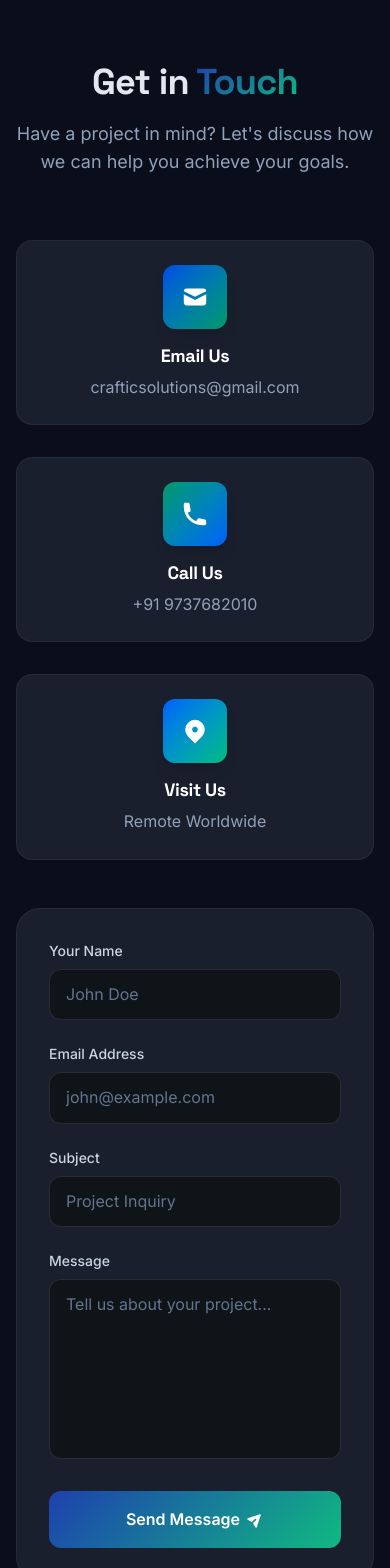
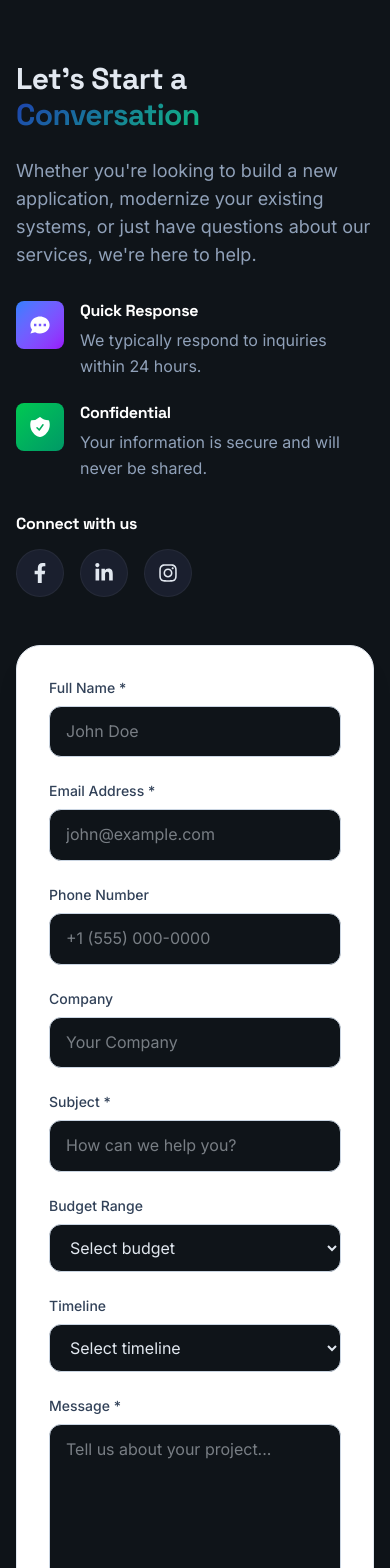
Before and after one commit to yashyamatech/craftic-web, a Next.js app: page / in a window 390 px wide. Shown: the part 4760-6328 px from the top of the page. Built offline with nearby package versions, Linux system fonts and the light colour scheme.

Commit message:
- create common API file to contact

```diff
--- a/components/ContactSection.tsx
+++ b/components/ContactSection.tsx
@@ -2,26 +2,51 @@
 
 import { motion } from 'framer-motion';
 import { useState } from 'react';
-import { HiMail, HiPhone, HiLocationMarker, HiPaperAirplane } from 'react-icons/hi';
+import { HiMail, HiPhone, HiLocationMarker, HiPaperAirplane,HiChat } from 'react-icons/hi';
+import {
+  FaFacebookF,
+  FaLinkedinIn,
+  FaInstagram,
+} from 'react-icons/fa';
+import { HiShieldCheck } from 'react-icons/hi2';
 
+import { sendContact } from '../src/lib/contact';
 const ContactSection = () => {
   const [formData, setFormData] = useState({
     name: '',
     email: '',
+    phone: '',
+    company: '',
     subject: '',
     message: '',
+    budget: '',
+    timeline: '',
   });
 
-  const handleSubmit = (e: React.FormEvent) => {
+  const handleSubmit =async (e: React.FormEvent) => {
     e.preventDefault();
     // Handle form submission
     console.log('Form submitted:', formData);
+    try {
+      await sendContact(formData);
       alert('Thank you for your message! We will get back to you soon.');
-    setFormData({ name: '', email: '', subject: '', message: '' });
+    } catch {
+      alert("Failed to send message");
+    }
+    setFormData({
+      name: '',
+      email: '',
+      phone: '',
+      company: '',
+      subject: '',
+      message: '',
+      budget: '',
+      timeline: '',
+    });
   };
 
    const handleChange = (
-    e: React.ChangeEvent<HTMLInputElement | HTMLTextAreaElement>
+    e: React.ChangeEvent<HTMLInputElement | HTMLTextAreaElement | HTMLSelectElement>
   ) => {
     setFormData({
       ...formData,
@@ -53,71 +78,106 @@ const ContactSection = () => {
     },
   ];
 
+
+
+    const socialLinks = [
+      { icon: FaFacebookF, href: 'https://www.facebook.com/people/Craftic-Solutions/61581248604804/', label: 'Facebook', color: 'hover:bg-blue-600' },
+      { icon: FaLinkedinIn, href: 'https://linkedin.com/in/craftic-solutions', label: 'LinkedIn', color: 'hover:bg-blue-700' },
+      { icon: FaInstagram, href: 'https://www.instagram.com/crafticsolutions/', label: 'Instagram', color: 'hover:bg-pink-600' },
+    ];
+
   return (
-    <section className="py-20 bg-[#0a0e1a]">
+    <section className="py-20 bg-[#0f1419]">
             <div className="max-w-7xl mx-auto px-4 sm:px-6 lg:px-8">
+              <div className="grid grid-cols-1 lg:grid-cols-2 gap-12">
+                {/* Left Column - Info */}
                 <motion.div
-          initial={{ opacity: 0, y: 20 }}
-          whileInView={{ opacity: 1, y: 0 }}
+                  initial={{ opacity: 0, x: -20 }}
+                  whileInView={{ opacity: 1, x: 0 }}
                   viewport={{ once: true }}
                   transition={{ duration: 0.6 }}
-          className="text-center mb-16"
                 >
-          <h2 className="text-4xl md:text-5xl font-bold mb-4">
-            Get in <span className="gradient-text">Touch</span>
+                  <h2 className="text-3xl md:text-4xl font-bold mb-6">
+                    Let&apos;s Start a <span className="gradient-text">Conversation</span>
                   </h2>
-          <p className="text-lg text-slate-400 max-w-2xl mx-auto">
-            Have a project in mind? Let&apos;s discuss how we can help you
-            achieve your goals.
+                  <p className="text-lg text-slate-400 mb-8">
+                    Whether you&apos;re looking to build a new application, modernize
+                    your existing systems, or just have questions about our
+                    services, we&apos;re here to help.
                   </p>
-        </motion.div>
 
-        <div className="grid grid-cols-1 lg:grid-cols-3 gap-8 mb-12">
-          {contactInfo.map((info, index) => (
+                  <div className="space-y-6 mb-8">
+                    <div className="flex items-start gap-4">
+                      <div className="w-12 h-12 bg-gradient-to-br from-blue-500 to-purple-600 rounded-lg flex items-center justify-center flex-shrink-0">
+                        <HiChat className="text-white" size={24} />
+                      </div>
+                      <div>
+                        <h3 className="font-semibold text-white mb-2">
+                          Quick Response
+                        </h3>
+                        <p className="text-slate-400">
+                          We typically respond to inquiries within 24 hours.
+                        </p>
+                      </div>
+                    </div>
+
+                    <div className="flex items-start gap-4">
+                      <div className="w-12 h-12 bg-gradient-to-br from-green-500 to-emerald-600 rounded-lg flex items-center justify-center flex-shrink-0">
+                        <HiShieldCheck className="text-white" size={24} />
+                      </div>
+                      <div>
+                        <h3 className="font-semibold text-white mb-2">
+                          Confidential
+                        </h3>
+                        <p className="text-slate-400">
+                          Your information is secure and will never be shared.
+                        </p>
+                      </div>
+                    </div>
+                  </div>
+
+                  {/* Social Links */}
+                  <div>
+                    <h3 className="font-semibold text-white mb-4">
+                      Connect with us
+                    </h3>
+                    <div className="flex gap-4">
+                      {socialLinks.map((social, index) => (
                         <motion.a
                           key={index}
-              href={info.link}
-              initial={{ opacity: 0, y: 20 }}
-              whileInView={{ opacity: 1, y: 0 }}
-              viewport={{ once: true }}
-              transition={{ duration: 0.6, delay: index * 0.1 }}
-              className="group"
+                          href={social.href}
+                          target="_blank"
+                          rel="noopener noreferrer"
+                          aria-label={social.label}
+                          className={`w-12 h-12 bg-[#1a1f2e] border border-white/5 rounded-full flex items-center justify-center ${social.color} hover:text-white transition-all duration-300`}
+                          whileHover={{ scale: 1.1 }}
+                          whileTap={{ scale: 0.95 }}
                         >
-              <div className="bg-[#1a1f2e] rounded-2xl p-6 hover:shadow-2xl hover:shadow-blue-900/20 hover:border-emerald-400/50 transition-all duration-300 border border-white/5 text-center">
-                <div
-                  className={`w-16 h-16 bg-gradient-to-br ${info.color} rounded-xl flex items-center justify-center mx-auto mb-4 group-hover:scale-110 transition-transform duration-300 shadow-lg`}
-                >
-                  <info.icon className="text-white" size={28} />
-                </div>
-                <h3 className="text-lg font-semibold mb-2 text-white">
-                  {info.title}
-                </h3>
-                <p className="text-slate-400">
-                  {info.content}
-                </p>
-              </div>
+                          <social.icon size={20} />
                         </motion.a>
                       ))}
                     </div>
+                  </div>
+                </motion.div>
 
+                {/* Right Column - Form */}
                 <motion.div
-          initial={{ opacity: 0, y: 20 }}
-          whileInView={{ opacity: 1, y: 0 }}
+                  initial={{ opacity: 0, x: 20 }}
+                  whileInView={{ opacity: 1, x: 0 }}
                   viewport={{ once: true }}
-          transition={{ duration: 0.6, delay: 0.3 }}
-          className="max-w-3xl mx-auto"
+                  transition={{ duration: 0.6 }}
                 >
                   <form
                     onSubmit={handleSubmit}
-            className="bg-[#1a1f2e] rounded-3xl p-8 md:p-12 border border-white/5"
+                    className="bg-white dark:bg-slate-800 rounded-3xl p-8 md:p-10 border border-slate-200 dark:border-slate-700 shadow-xl"
                   >
                     <div className="grid grid-cols-1 md:grid-cols-2 gap-6 mb-6">
                       <div>
                         <label
                           htmlFor="name"
-                  className="block text-sm font-medium mb-2 text-slate-300"
+                          className="block text-sm font-medium mb-2 text-slate-700 dark:text-slate-300"
                         >
-                  Your Name
+                          Full Name *
                         </label>
                         <input
                           type="text"
@@ -126,16 +186,16 @@ const ContactSection = () => {
                           value={formData.name}
                           onChange={handleChange}
                           required
-                  className="w-full px-4 py-3 bg-[#0f1419] border border-white/10 rounded-xl focus:outline-none focus:ring-2 focus:ring-emerald-400 focus:border-emerald-400 transition-all text-white placeholder-slate-500"
+                          className="w-full px-4 py-3 bg-[#0f1419] border border-slate-300 dark:border-slate-700 rounded-xl focus:outline-none focus:ring-2 focus:ring-blue-500 dark:focus:ring-blue-400 transition-all"
                           placeholder="John Doe"
                         />
                       </div>
                       <div>
                         <label
                           htmlFor="email"
-                  className="block text-sm font-medium mb-2 text-slate-300"
+                          className="block text-sm font-medium mb-2 text-slate-700 dark:text-slate-300"
                         >
-                  Email Address
+                          Email Address *
                         </label>
                         <input
                           type="email"
@@ -144,8 +204,45 @@ const ContactSection = () => {
                           value={formData.email}
                           onChange={handleChange}
                           required
-                  className="w-full px-4 py-3 bg-[#0f1419] border border-white/10 rounded-xl focus:outline-none focus:ring-2 focus:ring-emerald-400 focus:border-emerald-400 transition-all text-white placeholder-slate-500"
+                          className="w-full px-4 py-3 bg-[#0f1419] border border-slate-300 dark:border-slate-700 rounded-xl focus:outline-none focus:ring-2 focus:ring-blue-500 dark:focus:ring-blue-400 transition-all"
                           placeholder="john@example.com"
+                        />
+                      </div>
+                    </div>
+
+                    <div className="grid grid-cols-1 md:grid-cols-2 gap-6 mb-6">
+                      <div>
+                        <label
+                          htmlFor="phone"
+                          className="block text-sm font-medium mb-2 text-slate-700 dark:text-slate-300"
+                        >
+                          Phone Number
+                        </label>
+                        <input
+                          type="tel"
+                          id="phone"
+                          name="phone"
+                          value={formData.phone}
+                          onChange={handleChange}
+                          className="w-full px-4 py-3 bg-[#0f1419] border border-slate-300 dark:border-slate-700 rounded-xl focus:outline-none focus:ring-2 focus:ring-blue-500 dark:focus:ring-blue-400 transition-all"
+                          placeholder="+1 (555) 000-0000"
+                        />
+                      </div>
+                      <div>
+                        <label
+                          htmlFor="company"
+                          className="block text-sm font-medium mb-2 text-slate-700 dark:text-slate-300"
+                        >
+                          Company
+                        </label>
+                        <input
+                          type="text"
+                          id="company"
+                          name="company"
+                          value={formData.company}
+                          onChange={handleChange}
+                          className="w-full px-4 py-3 bg-[#0f1419] border border-slate-300 dark:border-slate-700 rounded-xl focus:outline-none focus:ring-2 focus:ring-blue-500 dark:focus:ring-blue-400 transition-all"
+                          placeholder="Your Company"
                         />
                       </div>
                     </div>
@@ -153,9 +250,9 @@ const ContactSection = () => {
                     <div className="mb-6">
                       <label
                         htmlFor="subject"
-                className="block text-sm font-medium mb-2 text-slate-300"
+                        className="block text-sm font-medium mb-2 text-slate-700 dark:text-slate-300"
                       >
-                Subject
+                        Subject *
                       </label>
                       <input
                         type="text"
@@ -164,17 +261,62 @@ const ContactSection = () => {
                         value={formData.subject}
                         onChange={handleChange}
                         required
-                className="w-full px-4 py-3 bg-[#0f1419] border border-white/10 rounded-xl focus:outline-none focus:ring-2 focus:ring-emerald-400 focus:border-emerald-400 transition-all text-white placeholder-slate-500"
-                placeholder="Project Inquiry"
+                        className="w-full px-4 py-3 bg-[#0f1419] border border-slate-300 dark:border-slate-700 rounded-xl focus:outline-none focus:ring-2 focus:ring-blue-500 dark:focus:ring-blue-400 transition-all"
+                        placeholder="How can we help you?"
                       />
+                    </div>
+
+                    <div className="grid grid-cols-1 md:grid-cols-2 gap-6 mb-6">
+                      <div>
+                        <label
+                          htmlFor="budget"
+                          className="block text-sm font-medium mb-2 text-slate-700 dark:text-slate-300"
+                        >
+                          Budget Range
+                        </label>
+                        <select
+                          id="budget"
+                          name="budget"
+                          value={formData.budget}
+                          onChange={handleChange}
+                          className="w-full px-4 py-3 bg-[#0f1419] border border-slate-300 dark:border-slate-700 rounded-xl focus:outline-none focus:ring-2 focus:ring-blue-500 dark:focus:ring-blue-400 transition-all"
+                        >
+                          <option value="">Select budget</option>
+                          <option value="<10k">&lt; $10,000</option>
+                          <option value="10k-25k">$10,000 - $25,000</option>
+                          <option value="25k-50k">$25,000 - $50,000</option>
+                          <option value="50k+">$50,000+</option>
+                        </select>
+                      </div>
+                      <div>
+                        <label
+                          htmlFor="timeline"
+                          className="block text-sm font-medium mb-2 text-slate-700 dark:text-slate-300"
+                        >
+                          Timeline
+                        </label>
+                        <select
+                          id="timeline"
+                          name="timeline"
+                          value={formData.timeline}
+                          onChange={handleChange}
+                          className="w-full px-4 py-3 bg-[#0f1419] border border-slate-300 dark:border-slate-700 rounded-xl focus:outline-none focus:ring-2 focus:ring-blue-500 dark:focus:ring-blue-400 transition-all"
+                        >
+                          <option value="">Select timeline</option>
+                          <option value="urgent">Urgent (1-2 weeks)</option>
+                          <option value="1-3months">1-3 months</option>
+                          <option value="3-6months">3-6 months</option>
+                          <option value="6+months">6+ months</option>
+                        </select>
+                      </div>
                     </div>
 
                     <div className="mb-6">
                       <label
                         htmlFor="message"
-                className="block text-sm font-medium mb-2 text-slate-300"
+                        className="block text-sm font-medium mb-2 text-slate-700 dark:text-slate-300"
                       >
-                Message
+                        Message *
                       </label>
                       <textarea
                         id="message"
@@ -183,7 +325,7 @@ const ContactSection = () => {
                         onChange={handleChange}
                         required
                         rows={6}
-                className="w-full px-4 py-3 bg-[#0f1419] border border-white/10 rounded-xl focus:outline-none focus:ring-2 focus:ring-emerald-400 focus:border-emerald-400 transition-all resize-none text-white placeholder-slate-500"
+                        className="w-full px-4 py-3 bg-[#0f1419] border border-slate-300 dark:border-slate-700 rounded-xl focus:outline-none focus:ring-2 focus:ring-blue-500 dark:focus:ring-blue-400 transition-all resize-none"
                         placeholder="Tell us about your project..."
                       />
                     </div>
@@ -192,7 +334,7 @@ const ContactSection = () => {
                       type="submit"
                       whileHover={{ scale: 1.02 }}
                       whileTap={{ scale: 0.98 }}
-              className="w-full px-8 py-4 gradient-bg text-white rounded-xl font-semibold hover:shadow-xl hover:shadow-blue-900/50 transition-all duration-300 flex items-center justify-center gap-2"
+                      className="w-full px-8 py-4 bg-gradient-to-r from-blue-500 to-purple-600 text-white rounded-xl font-semibold hover:shadow-xl transition-all duration-300 flex items-center justify-center gap-2"
                     >
                       Send Message
                       <HiPaperAirplane className="rotate-45" />
@@ -200,6 +342,7 @@ const ContactSection = () => {
                   </form>
                 </motion.div>
               </div>
+            </div>
           </section>
   );
 };
--- /dev/null
+++ b/src/lib/contact.ts
@@ -0,0 +1,27 @@
+export type ContactPayload = {
+  name: string;
+  email: string;
+  phone?: string;
+  company?: string;
+  subject: string;
+  budget?: string;
+  timeline?: string;
+  message: string;
+};
+
+export async function sendContact(payload: ContactPayload) {
+  const res = await fetch("/api/contact", {
+    method: "POST",
+    headers: {
+      "Content-Type": "application/json",
+    },
+    body: JSON.stringify(payload),
+  });
+
+  if (!res.ok) {
+    const err = await res.text();
+    throw new Error(err || "Failed to send contact");
+  }
+
+  return res.json();
+}
```
Also changed, not shown: app/contact/page.tsx (+7 -6 lines). Lines whose indentation alone changed are shown as unchanged.
